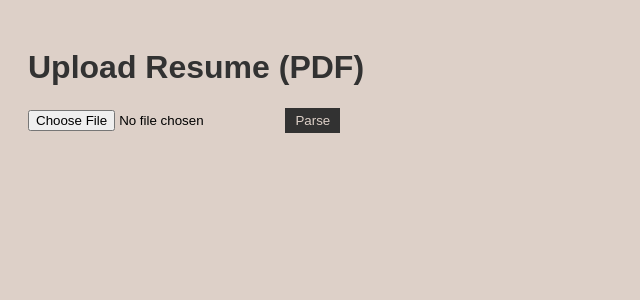
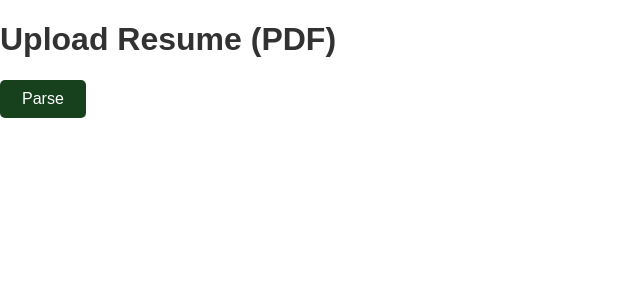
Before and after one commit to deolagama/resumeparsing, a Flask app: page / in a window 1280 px wide. Shown: the top 300 px of the page, without its empty margins (0-640 px from the left). Run offline with Flask 3, Linux system fonts and the light colour scheme.

Commit message:
Update style.css

```diff
--- a/static/style.css
+++ b/static/style.css
@@ -1,18 +1,90 @@
 body {
-    font-family: Arial, sans-serif;
-    padding: 20px;
-    background:#DDD0C8;
+    font-family: 'Poppins', Arial, sans-serif;
+    margin: 0;
+    background: #fff;
+    color: #222;
 }
 h1 {
     color: #323232;
 }
 form {
     margin-bottom: 20px;
+    display: flex;
+    align-items: center;
+    gap: 16px;
+}
+input[type="file"] {
+    display: none;
+}
+.custom-file-label {
+    background: #205A28;
+    color: #fff;
+    padding: 10px 22px;
+    border-radius: 5px;
+    cursor: pointer;
+    font-size: 1rem;
+    font-weight: 500;
+    transition: background 0.2s;
+    border: none;
+    margin-right: 10px;
+    display: inline-block;
+}
+.custom-file-label:hover {
+    background: #17411d;
 }
 button {
-    padding: 5px 10px;
-    background: #323232;
-    color: #DDD0C8;
+    background: #17411d;
+    color: #fff;
     border: none;
+    padding: 10px 22px;
+    border-radius: 5px;
     cursor: pointer;
+    font-size: 1rem;
+    font-weight: 500;
+    transition: background 0.2s;
 }
+
+.container {
+    display: flex;
+    flex-direction: column;
+    height: 100vh;
+    width: 100vw;
+    margin: 0;
+    background: none;
+    border-radius: 0;
+    box-shadow: none;
+    max-width: none;
+    overflow: hidden;
+}
+.top-half {
+    flex: none;
+    height: 35vh;
+    width: 100vw;
+    display: flex;
+    align-items: center;
+    justify-content: flex-start;
+    background: #205A28;
+    color: #fff;
+    font-size: 2.2rem;
+    font-weight: bold;
+    letter-spacing: 1px;
+    padding-left: 40px;
+}
+.swipe-title {
+    display: flex;
+    flex-direction: column;
+    line-height: 1.1;
+}
+.swipe-title span {
+    margin-bottom: 0;
+}
+.bottom-half {
+    flex: none;
+    height: 65vh;
+    width: 100vw;
+    padding: 32px 24px 24px 24px;
+    display: flex;
+    flex-direction: column;
+    justify-content: flex-start;
+    background: #fff;
+}
```
